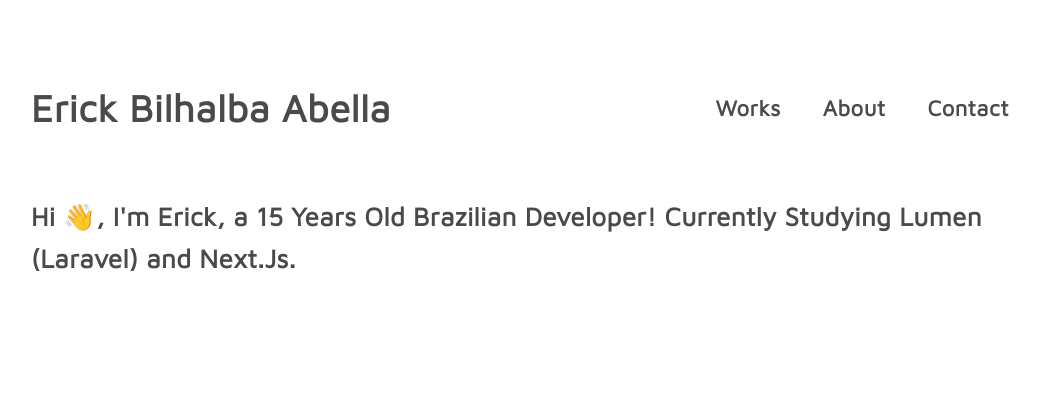
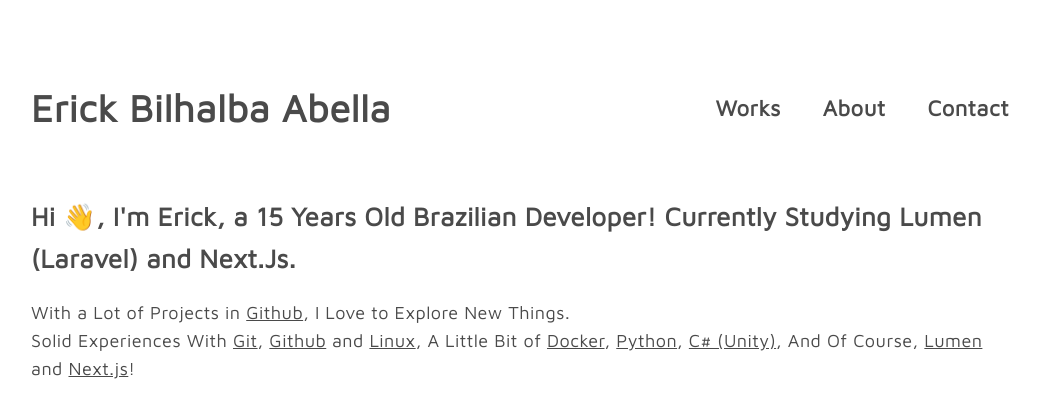
Before and after one commit to TheDevick/Next.Js-Personal-Page, a Next.js app: page / in a window 1280 px wide. Shown: the top 418 px of the page, without its empty margins (120-1160 px from the left). Built offline with nearby package versions, Linux system fonts and the light colour scheme.

Commit message:
feat: create Description/About Component

```diff
--- /dev/null
+++ b/src/components/Description/About.js
@@ -0,0 +1,20 @@
+import styled from 'styled-components';
+
+const About = styled.p`
+    margin-top: 20px;
+
+    font-style: normal;
+    font-weight: normal;
+    font-size: 18px;
+    line-height: 28px;
+
+    letter-spacing: 0.45px;
+
+    color: #4A4A4A;
+
+    @media (max-width: 992px) {
+        margin: 20px 5px 0 5px;
+    }
+`
+
+export default About;
--- a/src/components/Description/index.js
+++ b/src/components/Description/index.js
@@ -1,5 +1,7 @@
 import styled from "styled-components";
 import Subtitle from "./Subtitle"
+import About from "./About"
+import GithubLink from "../GithubLink"
 
 const StyledDiv = styled.div`
     margin: 65px 151px 28px 151px;
@@ -9,10 +11,34 @@
     }
 `
 
+const StyledLink = styled.a`
+    font-style: normal;
+    font-weight: normal;
+    font-size: 18px;
+    line-height: 28px;
+
+    letter-spacing: 0.45px;
+
+    color: #4A4A4A;
+`
+
 export default function Description() {
     return (
         <StyledDiv>
             <Subtitle>Hi 👋, I'm Erick, a 15 Years Old Brazilian Developer! Currently Studying Lumen (Laravel) and Next.Js.</Subtitle>
+
+            <About>
+                With a Lot of Projects in <GithubLink>Github</GithubLink>, I Love to Explore New Things.
+                <br />
+                Solid Experiences With {' '}
+                <StyledLink href="https://git-scm.com/">Git</StyledLink>, {' '}
+                <StyledLink href="https://github.com/">Github</StyledLink> and {' '}
+                <StyledLink href="https://pt.wikipedia.org/wiki/Linux">Linux</StyledLink>, A Little Bit of {' '}
+                <StyledLink href="https://www.docker.com/">Docker</StyledLink>, {' '}
+                <StyledLink href="https://www.python.org/">Python</StyledLink>, {' '}
+                <StyledLink href="https://unity.com/">C# (Unity)</StyledLink>, And Of Course, {' '}
+                <StyledLink href="https://lumen.laravel.com/">Lumen</StyledLink> and <StyledLink href="https://nextjs.org/">Next.js</StyledLink>!
+            </About>
         </StyledDiv>
     )
 }
```
